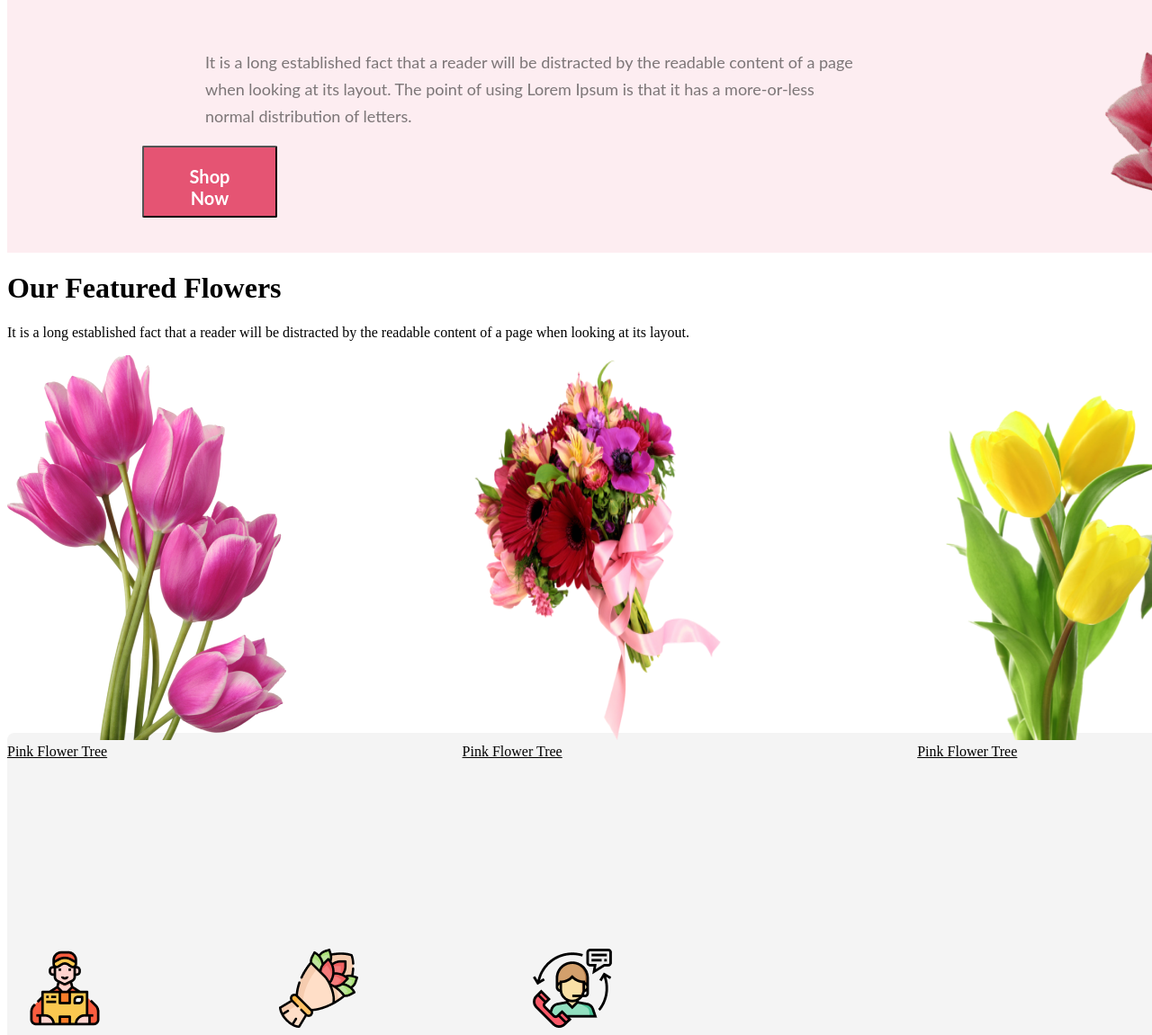
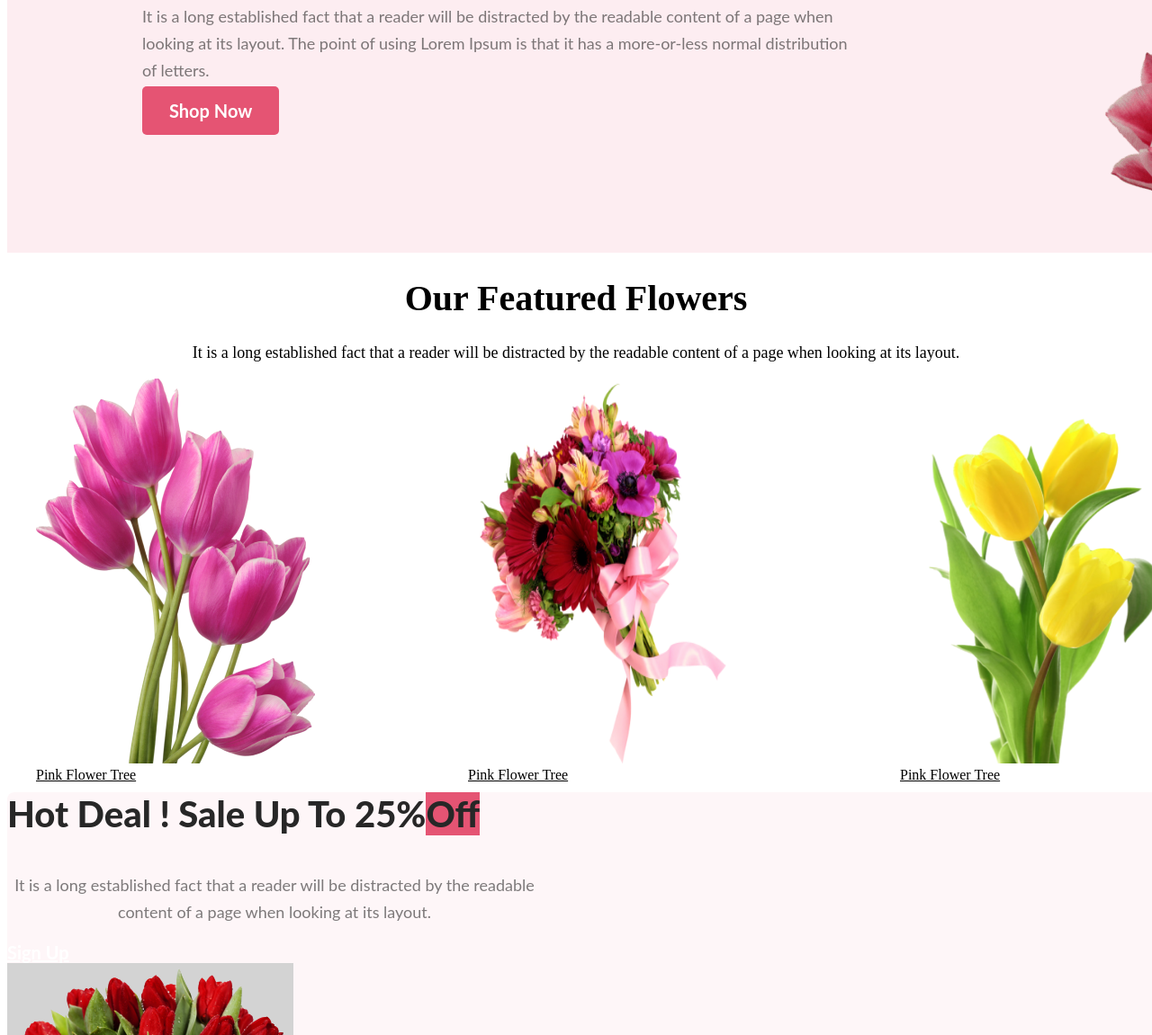
Before and after one commit to Moontahin/flower-shop-website-assignment1, a plain HTML site: page index.html in a window 1280 px wide. Shown: the part 577-1728 px from the top of the page at 90% size. Drawn offline with Linux system fonts and the light colour scheme.

Commit message:
added something new

```diff
--- a/index.html
+++ b/index.html
@@ -1,5 +1,6 @@
 <!DOCTYPE html>
 <html lang="en">
+
 <head>
     <meta charset="UTF-8">
     <meta name="viewport" content="width=device-width, initial-scale=1.0">
@@ -7,6 +8,7 @@
     <link rel="stylesheet" href="styles/style.css">
 
 </head>
+
 <body>
 
     <header class="header">
@@ -14,41 +16,39 @@
         <div class="first">
             <div class="content">
                 <h1 class="title">Let's make beautiful flowers a part of your life.</h1>
-        <p class="description">It is a long established fact that a reader will be distracted by the readable content of a page when looking at its layout. The point of using Lorem Ipsum is that it has a more-or-less normal distribution of letters.</p>
-    <button class="button"> Shop Now</button>
+                <p class="description">It is a long established fact that a reader will be distracted by the readable
+                    content of a page when looking at its layout. The point of using Lorem Ipsum is that it has a
+                    more-or-less normal distribution of letters.</p>
+                <a href="#" class="btn btn-primary">Shop Now</a>
 
             </div>
             <img class="profile-pic" src="images/pngwing 10.png" alt="">
         </div>
 
 
-</header >
+    </header>
+    <div class="container">
 
-<div class="content2"></div>
+            <h1 class="section-title"> Our Featured Flowers </h1>
+            <p class="section-description">It is a long established fact that a reader will be distracted by the readable content of
+                a page when looking at its layout.</p>
 
-        <h1 class="head2"> Our Featured Flowers </h1>
-        <p class="layout">It is a long established fact that a reader will be distracted by the readable content of a page when looking at its layout.</p>
 
-    </div>
 
         <div class="content3">
-          <div class="image"> <img src="images/pngwing 6.png" alt="first image." width="310px" height="428px"/><u>Pink Flower Tree</style></u></div>
-          <div class="image"> <img src="images/pngwing 5.png" alt="second image." width="310px" height="428px"/><u>Pink Flower Tree</u> </div>
-         <div class="image"> <img src="images/pngwing 7.png" alt="third image." width="310px" height="428px"/><u>Pink Flower Tree</u> </div>
+            <div class="image"> <img src="images/pngwing 6.png" alt="first image." width="310px"
+                    height="428px" /><u>Pink
+                    Flower Tree</style></u></div>
+            <div class="image"> <img src="images/pngwing 5.png" alt="second image." width="310px"
+                    height="428px" /><u>Pink
+                    Flower Tree</u> </div>
+            <div class="image"> <img src="images/pngwing 7.png" alt="third image." width="310px"
+                    height="428px" /><u>Pink
+                    Flower Tree</u> </div>
+        </div>
     </div>
 
 
-            <header class="header22">
-
-                <div class="content4">
-                    <div class="img"> <img src="images/Group 57.png" alt="first" width="88px" height="88px"/>Same Day Delivery. Click & Collect.</div>
-                    <div class="img"> <img src="images/Group 58.png" alt="second image." width="88px" height="88px"/>Fresh Flowers. Local Growers. </div>
-                   <div class="img"> <img src="images/Group 59.png" alt="third image." width="88px" height="88px"/>24/7 Free Support. </div>
-                  </div>
-
-
-
-            </header>
 
 
 
@@ -58,7 +58,8 @@
     <header class="header2">
         <div class="content">
             <h3 class="deal">Hot Deal ! Sale Up To 25%<span class="off">Off</span></h3>
-    <p class="offer"> It is a long established fact that a reader will be distracted by the readable content of a page when looking at its layout.</p>
+            <p class="offer"> It is a long established fact that a reader will be distracted by the readable content of
+                a page when looking at its layout.</p>
             <a href="#" class="btn">Sign Up</a>
 
 
@@ -77,15 +78,16 @@
     <div class="instagram"></div>
 
     <h1 class="head3">Instagram</h1>
-    <p class="ins">It is a long established fact that a reader will be distracted by the readable content of a page when looking at its layout.</p>
+    <p class="ins">It is a long established fact that a reader will be distracted by the readable content of a page when
+        looking at its layout.</p>
 
     </div>
 
     <div class="insta">
-      <div class="img2"> <img src="images/Flower 01.png" alt="first image." width="342px" height="396px"/></div>
-      <div class="img2"> <img src="images/Rectangle 4.png" alt="second image." width="342px" height="396px"/></div>
-     <div class="img2"> <img src="images/Rectangle 5.png" alt="third image." width="342px" height="396px"/></div>
-     <div class="img2"> <img src="images/Rectangle 6.png" alt="fourth image." width="342px" height="396px"/></div>
+        <div class="img2"> <img src="images/Flower 01.png" alt="first image." width="342px" height="396px" /></div>
+        <div class="img2"> <img src="images/Rectangle 4.png" alt="second image." width="342px" height="396px" /></div>
+        <div class="img2"> <img src="images/Rectangle 5.png" alt="third image." width="342px" height="396px" /></div>
+        <div class="img2"> <img src="images/Rectangle 6.png" alt="fourth image." width="342px" height="396px" /></div>
     </div>
 
 
@@ -109,10 +111,12 @@
     <div class="content6"></div>
 
     <h1 class="head4"><span>Flower</span><span class="white">Shop</span></h1>
-<p class="last">It is a long established fact that a reader will be distracted by the readable content of a page when looking at its layout.</p>
+    <p class="last">It is a long established fact that a reader will be distracted by the readable content of a page
+        when looking at its layout.</p>
     <p>@2020-2023, FlowerShop.com. All rights reserved. </p>
 
 
 
 </body>
+
 </html>
--- a/styles/style.css
+++ b/styles/style.css
@@ -1,82 +1,79 @@
-.first{
-
+.first {
+    display: flex;
     padding: 30px 30px 0px 150px;
-display: flex;
     align-items: center;
     justify-content: space-between;
 }
 
-.first .content{
-    display: flex;
+.first a {
+    text-decoration: none;
+    background-color: #E55473;
+    border: 2px solid color #E55473;
+    border-radius: 5px;
+    padding: 15px 30px;
+}
+
+.first .content {
     width: 800px;
-    flex-direction: column;
-    flex-shrink: 0;
 
 }
 
-
 .title {
-    font-size: 5rem;
-    padding:70px ;
 
     color: #272727;
     font-family: Lato;
     font-size: 80px;
-font-style: normal;
     font-weight: 800;
-line-height: normal;
+
 }
-.description{
+
+.description {
 
     color: rgba(39, 39, 39, 0.60);
     font-family: Lato;
     font-size: 18px;
-    font-style: normal;
     font-weight: 400px;
     line-height: 30px;
-    padding: 0px 0px 0px 70px;
+
 
 }
 
-.button{
-    border-radius: 2px;
-background: #E55473;
-display: inline-flex;
-padding: 20px 43px ;
-width:150px;
-height:80px;
-margin-right: 20px;
+.container {
+    max-width: 1200px;
+    margin: 0 auto;
 }
-.button{
-color: #FFF;
-font-family: Lato;
-font-size: 20px;
-font-style: normal;
-font-weight: 700;
 
+.section-title {
+
+    color: black;
+    font-size: 40px;
+    font-weight: 800;
+    text-align: center;
+}
+.section-description{
+    color: black;
+    font-size: 18px;
+    text-align: center;
 
 }
-.button :hover{
-    background:var(--pink);
-}
-
-.header{
+.header {
     background: rgba(229, 84, 115, 0.10);
     background-image: url('../images/pngwing\ 10.png')no-repeat;
     background-repeat: no-repeat;
     background-position: bottom right;
-    display:flex ;
+    display: flex;
 
     align-items: center;
     background-size: cover;
     width: 1920px;
     height: 850px;
 }
-.profile-pic{
+
+.profile-pic {
     width: 635px;
     height: 800px;
     flex-shrink: 0;
-    background-color:  lightgray 50% ;
+    background-color: lightgray 50%;
     padding: 50px 240px;
 }
 
@@ -90,20 +87,21 @@ height: 850px;
 
 .content3 {
     display: grid;
-   grid-template-columns:20% 20% 20%;
+    grid-template-columns: 20% 20% 20%;
     align-items: center;
     justify-content: space-between;
 
 }
+
 .image {
     max-width: 100%;
-     max-height:100%;
+    max-height: 100%;
     width: 318px;
     height: 420px;
 }
 
 
-   .header22{
+.header22 {
 
     border-radius: 8px;
     background: rgba(39, 39, 39, 0.05);
@@ -113,12 +111,14 @@ padding: 230px 20px 10px 10px;
 
 
 }
+
 .content4 {
-    display: grid ;
-    grid-template-columns:20% 20% 20%;
+    display: grid;
+    grid-template-columns: 20% 20% 20%;
     align-items: center;
     padding: 10px 20px 5px 10px;
 }
+
 .img {
 
     width: 88px;
@@ -131,11 +131,12 @@ padding: 230px 20px 10px 10px;
 
 .content5 {
     display: grid;
-        grid-template-columns:20% 20% 20%;
+    grid-template-columns: 20% 20% 20%;
     align-items: center;
     justify-content: space-between;
 }
-        .form{
+
+.form {
     display: flex;
     width: 88px;
     height: 27.429px;
@@ -150,12 +151,12 @@ font-weight: 700;
     line-height: normal;
 }
 
-        .content6{
+.content6 {
     text-align: center;
 
 }
 
-.head4{
+.head4 {
 
     color: #E55473;
     font-family: Lato;
@@ -166,13 +167,14 @@ line-height: normal;
 
 
 }
-.white{
+
+.white {
     background-color: #FFFFFF;
 
 }
 
 
-.last{
+.last {
 
     color: rgba(255, 255, 255, 0.90);
     text-align: center;
@@ -199,7 +201,7 @@ background-color: #FFFFFF;
 
 
 
-.deal{
+.deal {
     color: #272727;
     font-family: Lato;
     font-size: 40px;
@@ -209,10 +211,12 @@ background-color: #FFFFFF;
 
 
 }
-.off{
+
+.off {
     background-color: #E55473;
 }
-.offer{
+
+.offer {
     display: flex;
     width: 594px;
     flex-direction: column;
@@ -226,7 +230,8 @@ font-style: normal;
     font-weight: 400;
     line-height: 30px;
 }
-.btn{
+
+.btn {
 
     color: #FFF;
     font-family: Lato;
@@ -235,7 +240,8 @@ font-style: normal;
     font-weight: 700;
     line-height: normal;
 }
-.image2{
+
+.image2 {
 
     width: 318px;
     height: 420px;
@@ -245,7 +251,8 @@ line-height: normal;
 
 
 }
-.header2{
+
+.header2 {
 
     width: 1922px;
     height: 620px;
@@ -262,7 +269,7 @@ line-height: normal;
 
 
 
-.instagram{
+.instagram {
 
     border-radius: 8px;
     background: rgba(39, 39, 39, 0.05);
@@ -272,12 +279,14 @@ padding: 230px 20px 10px 10px;
 
 
 }
-   .insta{
-    display: grid ;
-    grid-template-columns:20% 20% 20%;
+
+.insta {
+    display: grid;
+    grid-template-columns: 20% 20% 20%;
     align-items: center;
     padding: 10px 20px 5px 10px;
 }
+
 .img2 {
 
     width: 88px;
```
Lines whose indentation alone changed are shown as unchanged.
